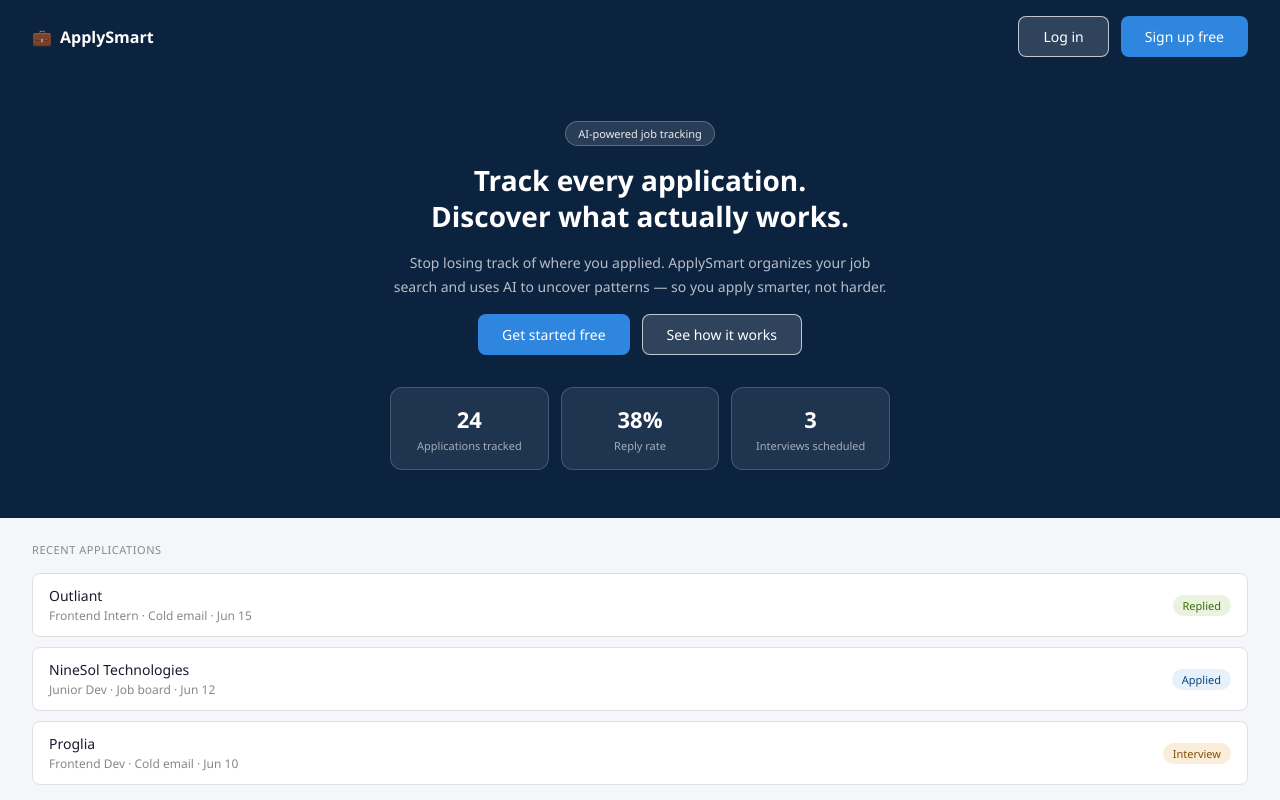
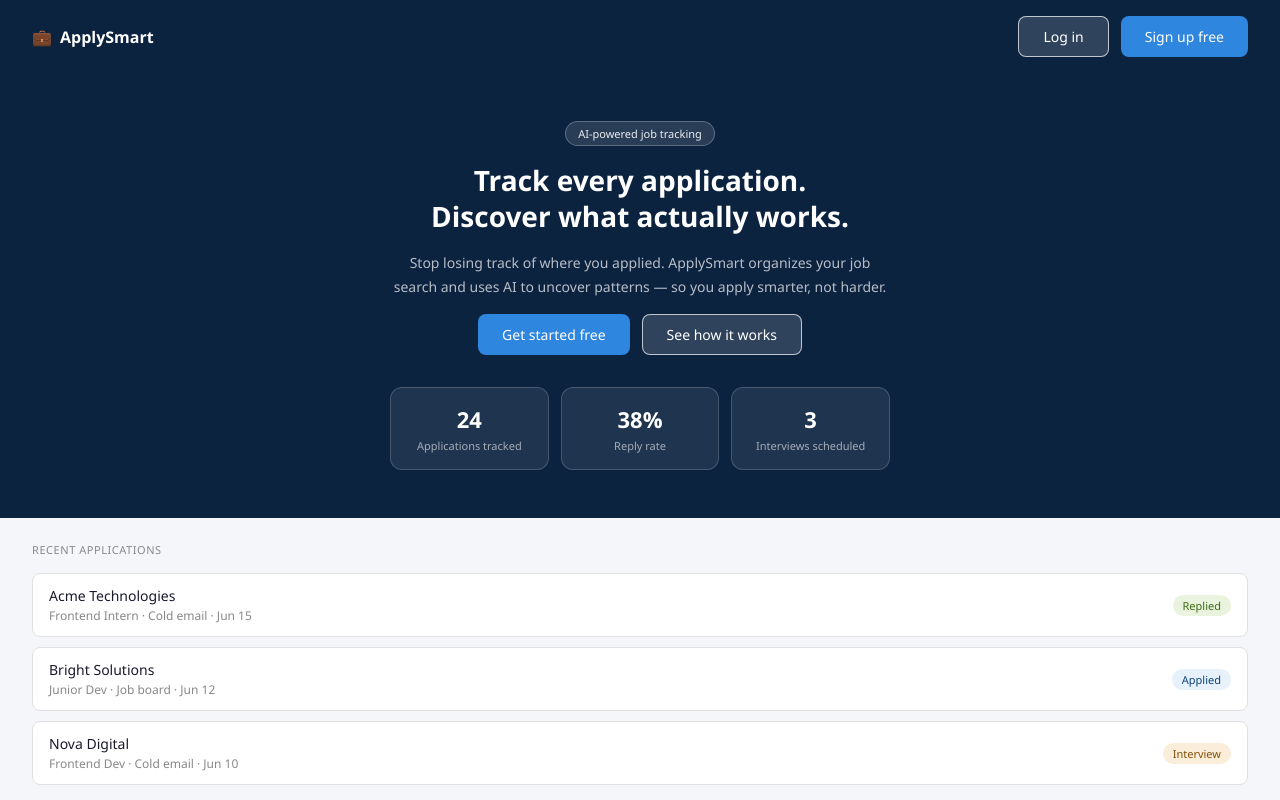
Before and after one commit to aniqafatimaa/ApplySmart, a React (Vite) app in the folder client/: page / in a window 1280 px wide. Shown: the top 800 px of the page. Built offline with nearby package versions, Linux system fonts and the light colour scheme; no server answers.

Commit message:
polish: Landing page

```diff
--- a/client/src/pages/Landing.jsx
+++ b/client/src/pages/Landing.jsx
@@ -53,21 +53,21 @@ const Landing = () => {
         <div className="app-list">
           <div className="app-row">
             <div>
-              <p className="company">Outliant</p>
+              <p className="company">Acme Technologies</p>
               <p className="meta">Frontend Intern · Cold email · Jun 15</p>
             </div>
             <span className="pill pill-replied">Replied</span>
           </div>
           <div className="app-row">
             <div>
-              <p className="company">NineSol Technologies</p>
+              <p className="company">Bright Solutions</p>
               <p className="meta">Junior Dev · Job board · Jun 12</p>
             </div>
             <span className="pill pill-applied">Applied</span>
           </div>
           <div className="app-row">
             <div>
-              <p className="company">Proglia</p>
+              <p className="company">Nova Digital</p>
               <p className="meta">Frontend Dev · Cold email · Jun 10</p>
             </div>
             <span className="pill pill-interview">Interview</span>
```
